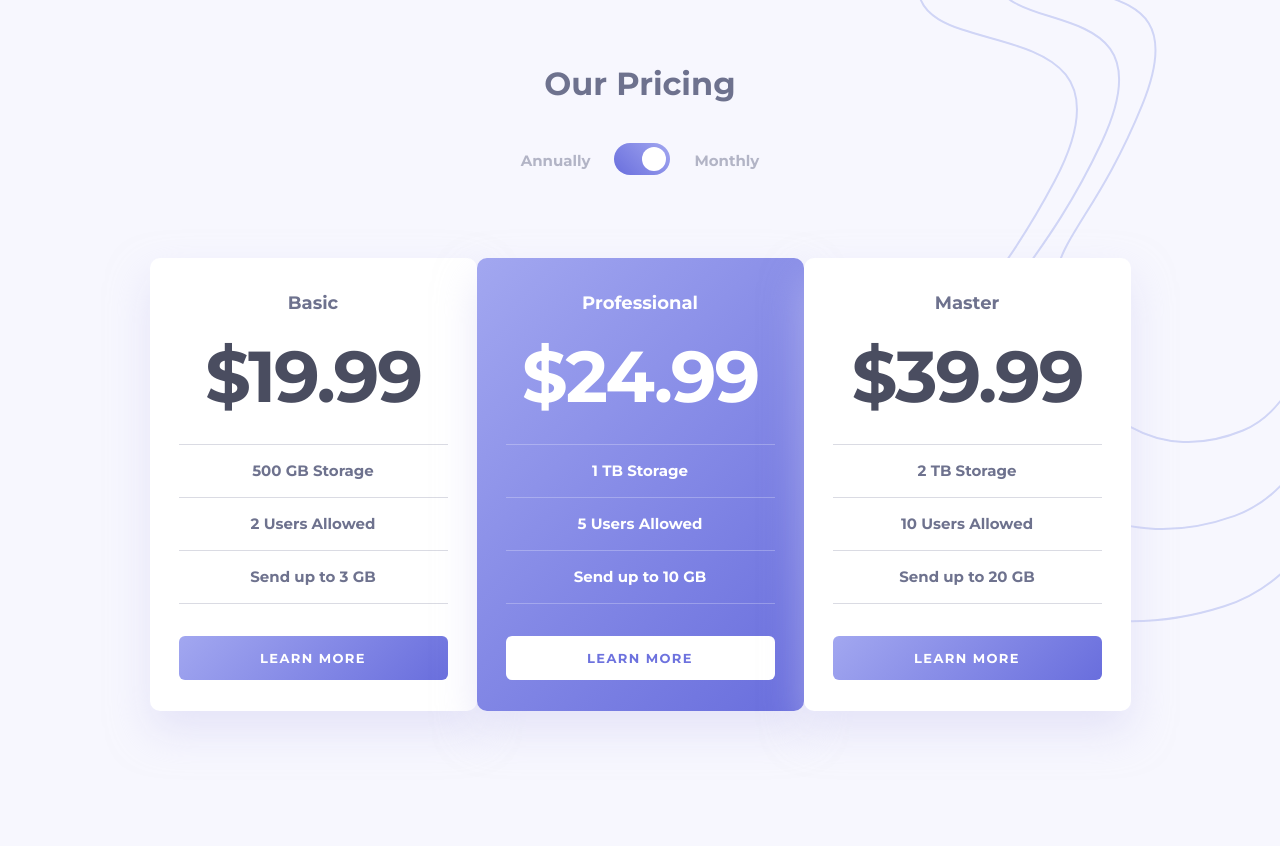
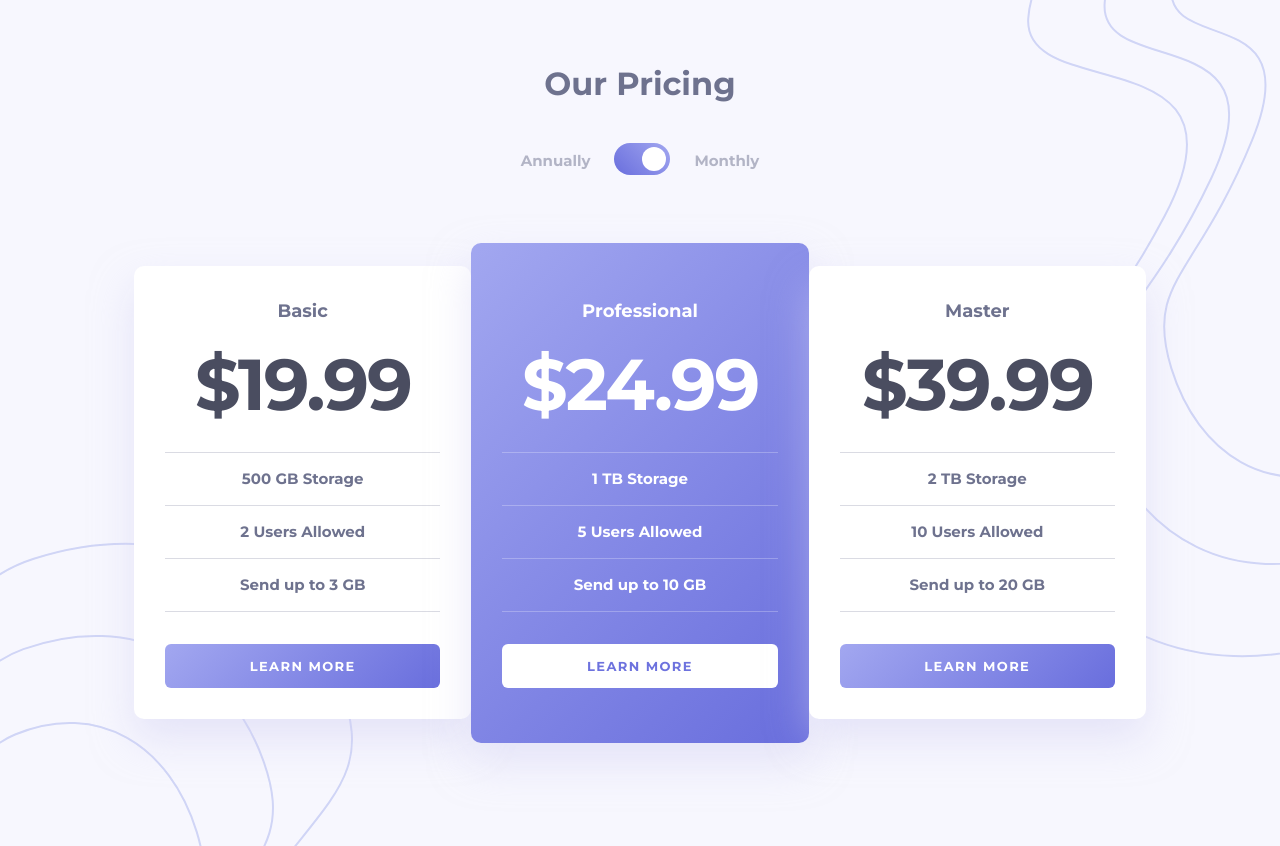
Before and after one commit to AdamHaniff/Pricing-Component-With-Toggle, a React (Create React App) app: page / in a window 1280 px wide. Before the commit the page ends 800 px from the top, so only its background shows below. Built offline with nearby package versions, Linux system fonts and the light colour scheme.

Commit message:
Styled pricing-plan in 1150px layout

```diff
--- a/src/css/main.css
+++ b/src/css/main.css
@@ -161,11 +161,35 @@ body {
   }
 }
 @media only screen and (min-width: 71.875em) {
+  .app {
+    gap: 6.45rem;
+    padding-bottom: 10.35rem;
+  }
+  .app::before {
+    top: 0;
+    right: -11rem;
+  }
+  .app::after {
+    content: "";
+    display: block;
+    width: 35.3rem;
+    height: 30.4rem;
+    background-image: url("/public/bg-bottom.svg");
+    position: absolute;
+    bottom: 0;
+    z-index: -1;
+  }
   .pricing-plans {
     flex-direction: row;
-    align-items: initial;
     justify-content: center;
     gap: initial;
+  }
+  .pricing-plans .pricing-plan:nth-child(2) {
+    padding: 5.45rem 3.1rem;
+  }
+  .pricing-plan {
+    padding: 3.1rem;
+    width: clamp(327px, 327px + 23 * (100vw - 1150px) / 290, 350px);
   }
 }
 .professional-plan {
--- a/src/main.scss
+++ b/src/main.scss
@@ -212,12 +212,45 @@ body {
 
 // ********* 1150px LAYOUT *********
 @media only screen and (min-width: 71.875em) {
+  .app {
+    gap: 6.45rem;
+    padding-bottom: 10.35rem;
+
+    &::before {
+      top: 0;
+      right: -11rem;
+    }
+
+    &::after {
+      content: "";
+      display: block;
+      width: 35.3rem;
+      height: 30.4rem;
+      background-image: url("/public/bg-bottom.svg");
+      position: absolute;
+      bottom: 0;
+      z-index: -1;
+    }
+  }
+
   // ********* PRICING-PLAN *********
   .pricing-plans {
     flex-direction: row;
-    align-items: initial;
     justify-content: center;
     gap: initial;
+
+    & .pricing-plan:nth-child(2) {
+      padding: 5.45rem 3.1rem;
+    }
+  }
+
+  .pricing-plan {
+    padding: 3.1rem;
+    width: clamp(
+      327px,
+      calc(327px + (350 - 327) * ((100vw - 1150px) / (1440 - 1150))),
+      350px
+    );
   }
 }
 
```
Also changed, not shown: 1 other file (tests, documents, lock files or other folders).
